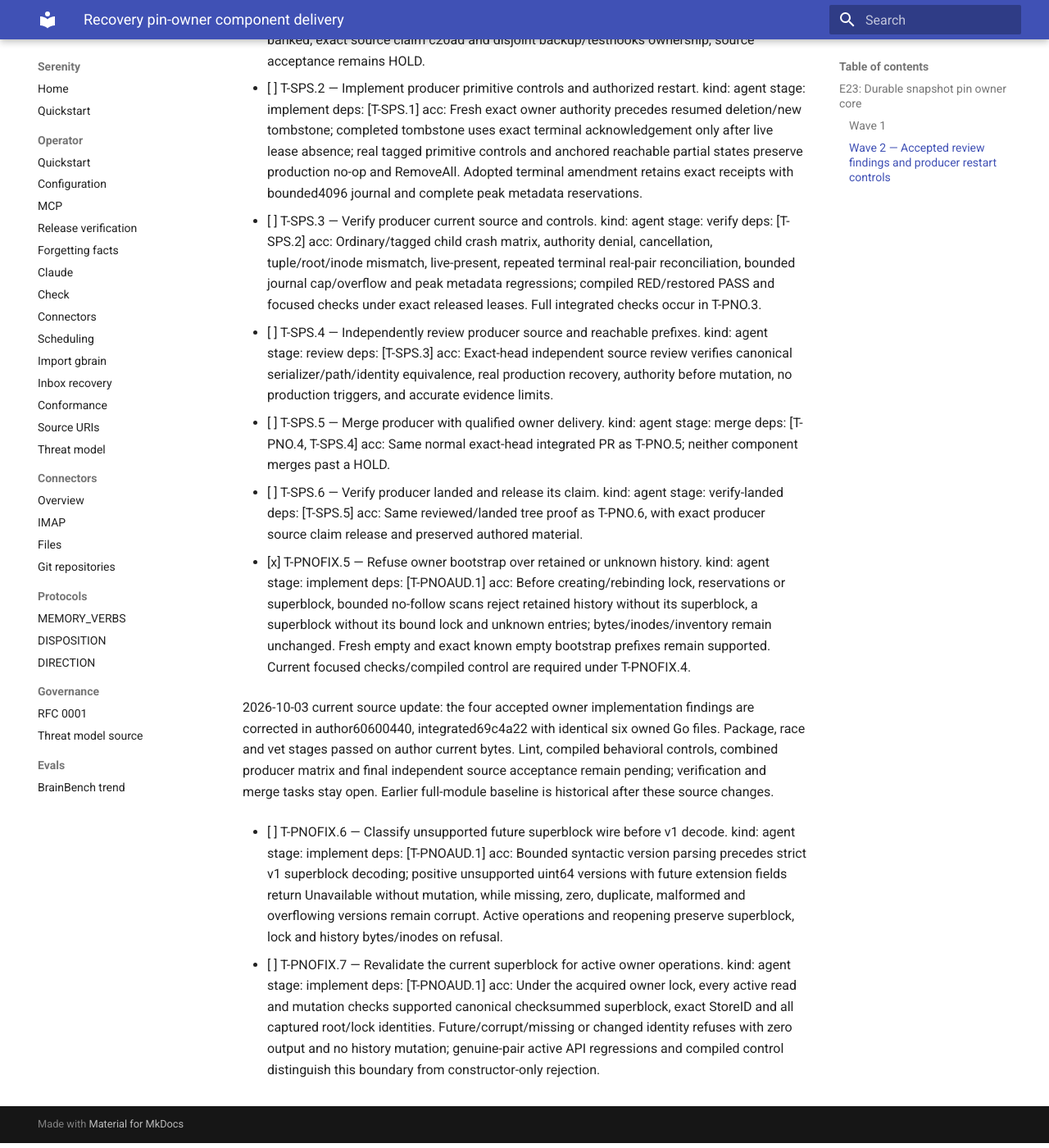
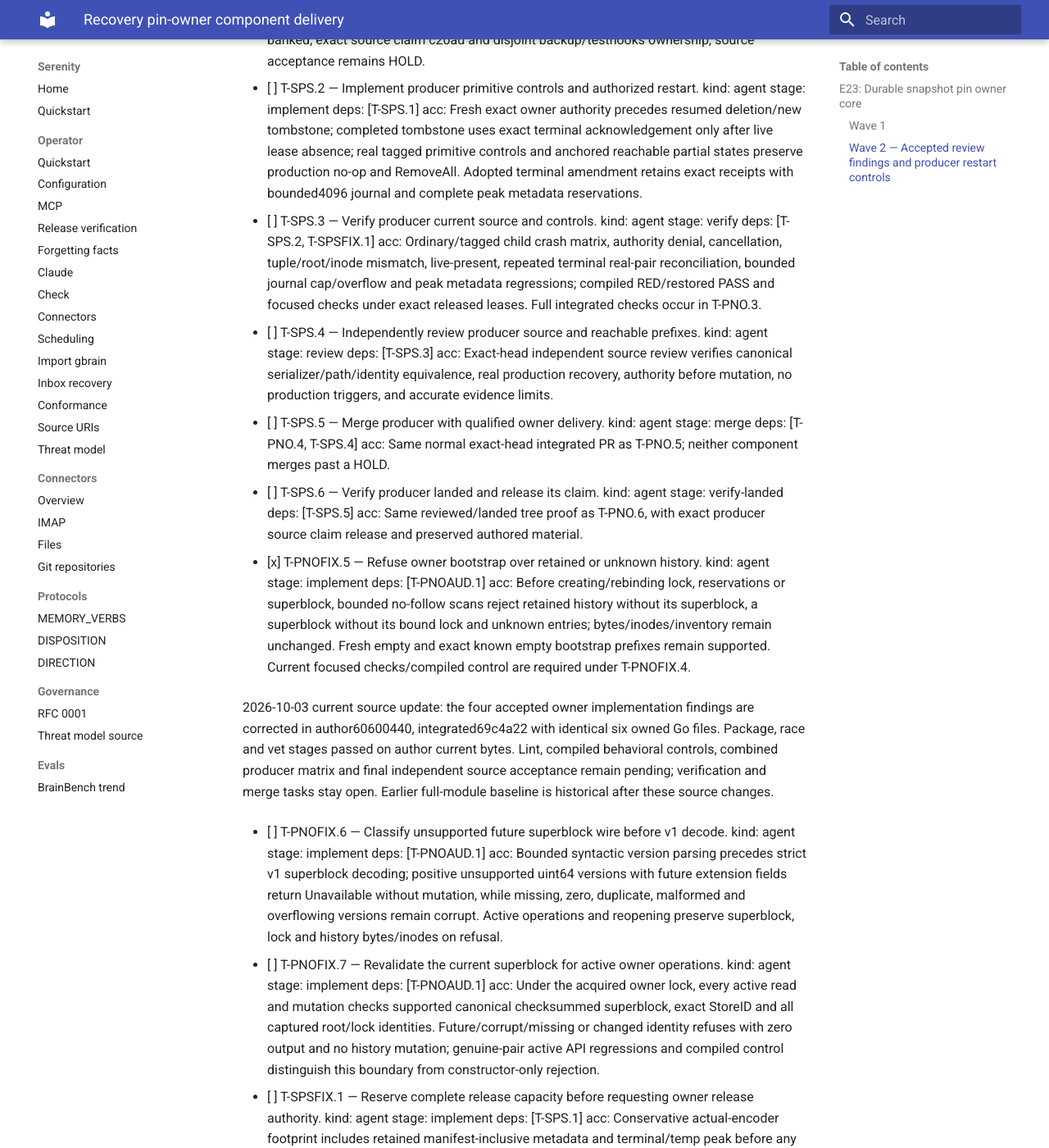
Before and after one commit to sirerun/serenity, an MkDocs documentation site: the page built from docs/plans/recovery-pin-owner-delivery-2026-10-03.md, in a window 1280 px wide and 1400 px high, scrolled down 1516 px. Shown: the whole window at 82% size. Built offline with MkDocs 1.6.1 and Material for MkDocs 9.7.7, drawn with Linux system fonts in a browser that asks for light colours; some of the changed text lies outside the part shown.

Commit message:
Record release capacity ordering review hold

```diff
--- a/docs/plans/recovery-pin-owner-delivery-2026-10-03.md
+++ b/docs/plans/recovery-pin-owner-delivery-2026-10-03.md
@@ -35,7 +35,7 @@
   acc: Proposal096 design CLEAR and coordinator source freeze e762c9c banked; exact source claim c20ad and disjoint backup/testhooks ownership; source acceptance remains HOLD.
 - [ ] T-SPS.2 — Implement producer primitive controls and authorized restart. kind: agent stage: implement deps: [T-SPS.1]
   acc: Fresh exact owner authority precedes resumed deletion/new tombstone; completed tombstone uses exact terminal acknowledgement only after live lease absence; real tagged primitive controls and anchored reachable partial states preserve production no-op and RemoveAll. Adopted terminal amendment retains exact receipts with bounded4096 journal and complete peak metadata reservations.
-- [ ] T-SPS.3 — Verify producer current source and controls. kind: agent stage: verify deps: [T-SPS.2]
+- [ ] T-SPS.3 — Verify producer current source and controls. kind: agent stage: verify deps: [T-SPS.2, T-SPSFIX.1]
   acc: Ordinary/tagged child crash matrix, authority denial, cancellation, tuple/root/inode mismatch, live-present, repeated terminal real-pair reconciliation, bounded journal cap/overflow and peak metadata regressions; compiled RED/restored PASS and focused checks under exact released leases. Full integrated checks occur in T-PNO.3.
 - [ ] T-SPS.4 — Independently review producer source and reachable prefixes. kind: agent stage: review deps: [T-SPS.3]
   acc: Exact-head independent source review verifies canonical serializer/path/identity equivalence, real production recovery, authority before mutation, no production triggers, and accurate evidence limits.
@@ -54,3 +54,6 @@
 
 - [ ] T-PNOFIX.7 — Revalidate the current superblock for active owner operations. kind: agent stage: implement deps: [T-PNOAUD.1]
   acc: Under the acquired owner lock, every active read and mutation checks supported canonical checksummed superblock, exact StoreID and all captured root/lock identities. Future/corrupt/missing or changed identity refuses with zero output and no history mutation; genuine-pair active API regressions and compiled control distinguish this boundary from constructor-only rejection.
+
+- [ ] T-SPSFIX.1 — Reserve complete release capacity before requesting owner release authority. kind: agent stage: implement deps: [T-SPS.1]
+  acc: Conservative actual-encoder footprint includes retained manifest-inclusive metadata and terminal/temp peak before any owner RELEASE_BEGIN or producer release mutation. Unknown future owner authorization uses a worst-width encoding bound for capacity only, never authority. Fresh exact owner authorization and the later exact capacity check remain mandatory; real-pair budget-gap/full-journal regressions preserve owner history and producer bytes on refusal.
```
Also changed, not shown: docs/plans/recovery-pin-owner-producer-peak-hold-2026-10-03.md (added, +30 -0 lines).
